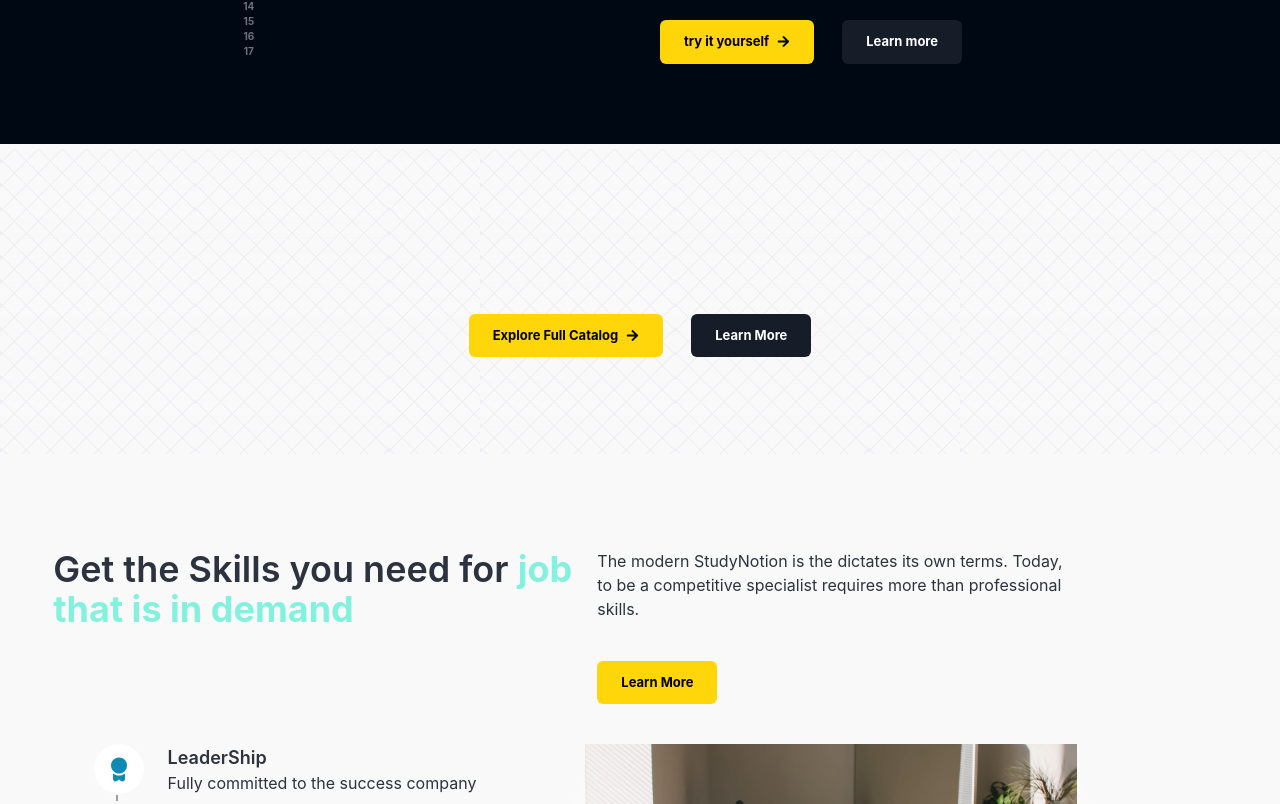
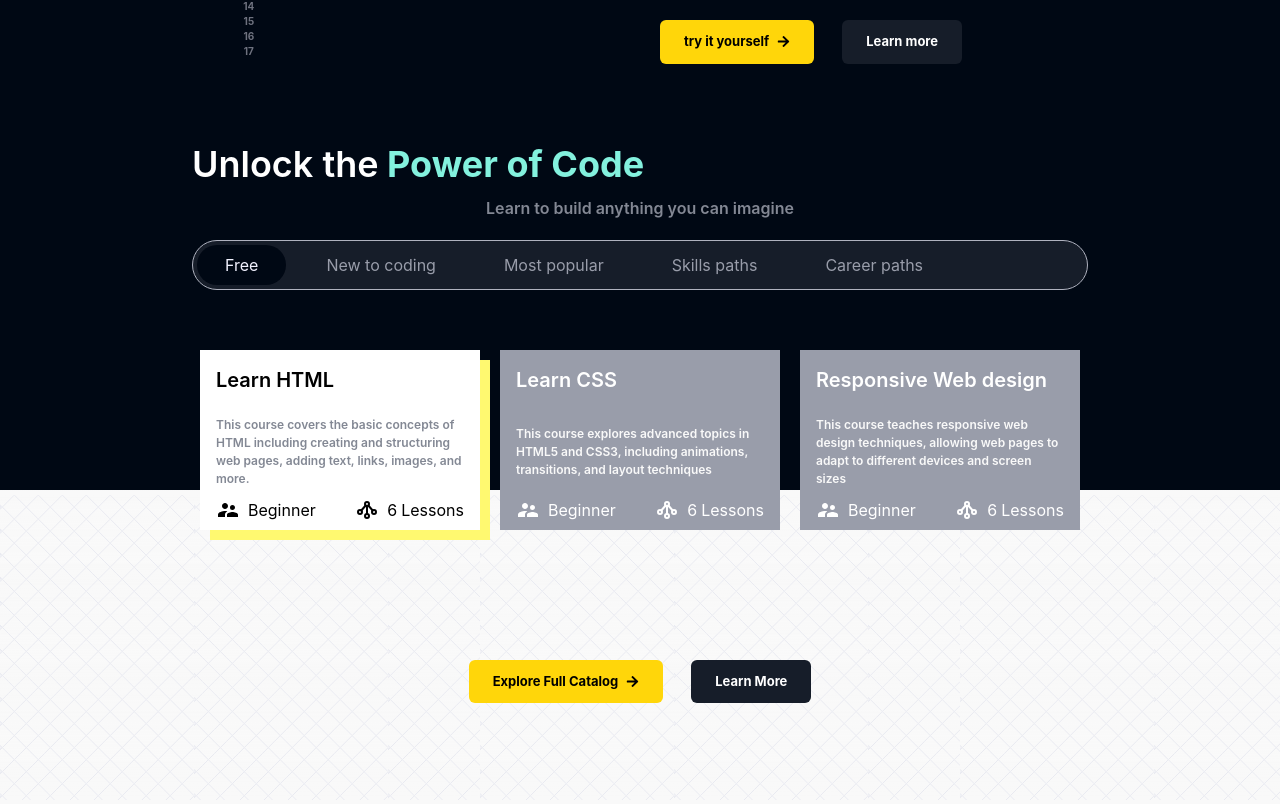
Before and after one commit to supergubber/studyNotion, a React (Create React App) app: page / in a window 1280 px wide. Shown: the part 1656-2460 px from the top of the page. Built offline with nearby package versions, Linux system fonts and the light colour scheme; the HTML template or start-up script is replaced by a standard one.

Commit message:
homepage 90% completed

```diff
--- a/src/components/core/Homepage/ExploreMore.jsx
+++ b/src/components/core/Homepage/ExploreMore.jsx
@@ -1,11 +1,13 @@
 import React, { useState } from 'react'
 import { HomePageExplore } from '../../../data/homepage-explore'
-
+import HighlightText from '../Homepage/HighlightText'
+import { MdSupervisorAccount } from 'react-icons/md'
+import { TbBinaryTree2 } from 'react-icons/tb'
 const tabsName = [
   'Free',
-  'New To Coding',
-  'Mst Popular',
-  'Skill Paths',
+  'New to coding',
+  'Most popular',
+  'Skills paths',
   'Career paths',
 ]
 const ExploreMore = () => {
@@ -18,9 +20,96 @@ const ExploreMore = () => {
   const setMyCards = (value) => {
     setCurrentTab(value)
     const result = HomePageExplore.filter((course) => course.tag === value)
-    setCourses(result[0].courses[0].heading)
+    // setCourses(result[0].courses[0].heading)
+    setCourses(result[0].courses)
+    setCurrentCard(result[0].courses[0].heading)
   }
-  return <div></div>
+
+  // console.log(courses)
+  const CourseCard = ({ cardData, currentCard, setCurrentCard }) => {
+    console.log(cardData)
+    console.log(currentCard)
+    console.log(setCurrentCard)
+    return (
+      <div>
+        <div
+          className={`w-[280px] h-[180px] p-4 pb-2 ${
+            currentCard === cardData.heading
+              ? 'bg-white text-black shadow-[10px_10px_rgb(255,249,112)] duration-500'
+              : 'bg-richblack-200 text-white'
+          }
+          flex flex-col justify-between
+          `}
+        >
+          <h1 className='text-xl font-semibold'>{cardData.heading}</h1>
+          <p
+            className={`mt-3 text-[12px] font-semibold ${
+              currentCard === cardData.heading
+                ? 'text-richblack-300'
+                : 'text-pure-greys-5'
+            }`}
+          >
+            {cardData.description}
+          </p>
+          <div className='flex flex-row justify-between w-full bg-pure-gray-25'>
+            <div className='flex flex-row items-center gap-2'>
+              {/* <p>{cardData.lessionNumber}</p> */}
+              <MdSupervisorAccount className='w-6 h-6' />
+              <p>{cardData.level}</p>
+            </div>
+            <div className='flex flex-row items-center gap-2'>
+              <TbBinaryTree2 className='w-6 h-6' />
+              <div className='flex flex-row gap-1'>
+                <p>{cardData.lessionNumber}</p>
+                <p>Lessons</p>
+              </div>
+            </div>
+          </div>
+        </div>
+      </div>
+    )
+  }
+  return (
+    <div>
+      <div className='text-4xl font-semibold'>
+        Unlock the
+        <HighlightText text={'Power of Code'} />
+      </div>
+      <p className='mt-3 text-[16px] font-semibold text-center text-richblack-300'>
+        Learn to build anything you can imagine
+      </p>
+      <div className='flex flex-row gap-3 p-1 my-5 border rounded-full border-richblack-100 bg-richblack-800'>
+        {tabsName.map((element, index) => {
+          return (
+            <div
+              key={index}
+              onClick={() => setMyCards(element)}
+              className={`text-[16px] flex flex-row items-center gap-2 px-7 py-2 ${
+                currentTab === element
+                  ? 'bg-richblack-900 text-richblack-5'
+                  : 'text-richblack-200'
+              } rounded-full transition-all duration-200 cursor-pointer hover:bg-richblack-900 hover:text-richblack-5 `}
+            >
+              {element}
+            </div>
+          )
+        })}
+      </div>
+      {/* course card group */}
+      <div className='relative flex flex-row w-full gap-5 px-2 top-10 '>
+        {courses.map((element, index) => {
+          return (
+            <CourseCard
+              key={index}
+              cardData={element}
+              currentCard={currentCard}
+              setCurrentCard={setCurrentCard}
+            />
+          )
+        })}
+      </div>
+    </div>
+  )
 }
 
 export default ExploreMore
--- a/src/components/core/Homepage/TimelineSection.jsx
+++ b/src/components/core/Homepage/TimelineSection.jsx
@@ -32,8 +32,8 @@ const TimelineSection = () => {
       <div className='flex flex-row items-start gap-15'>
         <div className='w-[45%] flex flex-col'>
           {timeLine.map((element, index) => (
-            <>
-              <div className='flex flex-row gap-6' key={index}>
+            <div key={index}>
+              <div className='flex flex-row gap-6'>
                 <div className='w-[50px] h-[50px] bg-white rounded-full flex flex-row justify-center items-center'>
                   <img src={element.Logo} alt='' />
                 </div>
@@ -47,7 +47,7 @@ const TimelineSection = () => {
               {index === 3 ? null : (
                 <div className='w-6 h-10 bg-green-200 border-r-2 border-dashed border-pure-greys-200'></div>
               )}
-            </>
+            </div>
           ))}
         </div>
         <div className='relative w-[45%] shadow-blue-200'>
--- a/src/pages/Home.jsx
+++ b/src/pages/Home.jsx
@@ -9,11 +9,12 @@ import LearningLanguageSection from '../components/core/Homepage/LearningLanguag
 import TimelineSection from '../components/core/Homepage/TimelineSection'
 import InstructorSection from '../components/core/Homepage/InstructorSection'
 import ExploreMore from '../components/core/Homepage/ExploreMore'
+import Footer from '../components/common/Footer'
 const Home = () => {
   return (
     <div>
       {/* section1 */}
-      <div className='relative flex flex-col items-center justify-between w-11/12 mx-auto text-white group max-w-maxContent'>
+      <div className='relative flex flex-col items-center justify-between w-11/12 min-h-full mx-auto text-white group max-w-maxContent'>
         <Link to={'/signup'}>
           <div className='w-full p-1 mx-auto mt-16 font-bold transition-all duration-200 rounded-full hover:scale-95 bg-richblack-800 text-righblack-200'>
             <div className='flex flex-row items-center gap-2 px-10 py-[5px] rounded-full group-hover:bg-richblack-900'>
@@ -185,6 +186,7 @@ const Home = () => {
         {/* Review slider here */}
       </div>
       {/* footer */}
+      <Footer />
     </div>
   )
 }
```
Also changed, not shown: src/components/common/Footer.jsx (+182 -0 lines).
